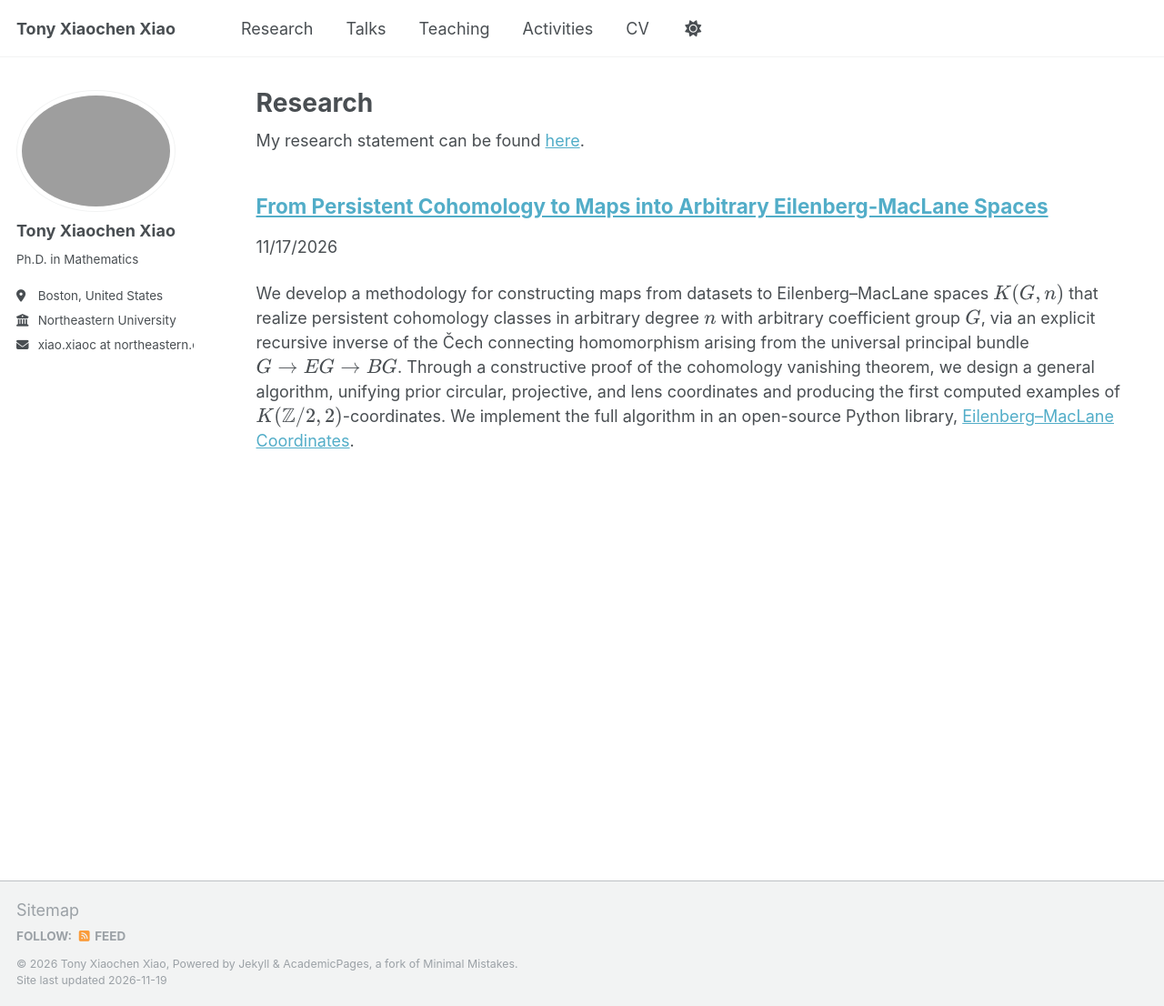
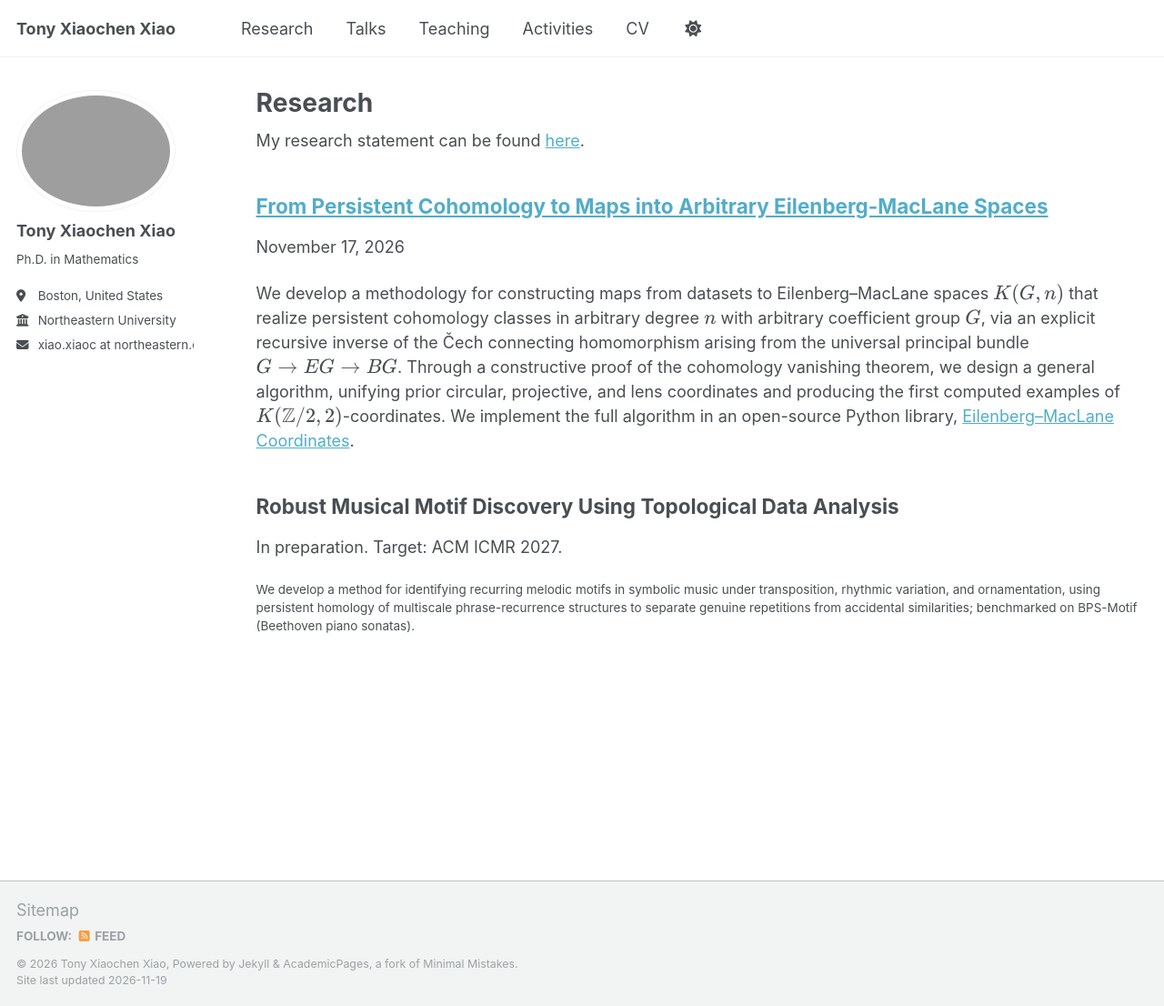
Before and after one commit to tonyxiaochenxiao/tonyxiaochenxiao.github.io, a Jekyll site: the page built from _pages/publications.html, in a window 1280 px wide and 1106 px high. Shown: the whole window at 91% size. Built offline with Jekyll 4.4.1, drawn with Linux system fonts in a browser that asks for light colours; a script that is not in the unit is left out.

Commit message:
Research page: add motif project, unify date format
Co-Authored-By: Claude Opus 5.5 <noreply@anthropic.com>

```diff
--- a/_includes/archive-single.html
+++ b/_includes/archive-single.html
@@ -41,7 +41,7 @@
         {% if post.collection == 'teaching' %}
           <p> {{ post.type }}, <i>{{ post.venue }}</i>, {{ post.date | default: "1900-01-01" | date: "%Y" }} </p>
         {% elsif post.collection == 'publications' %}
-          <p>{{ post.date | default: "1900-01-01" | date: "%m/%d/%Y" }}</p>
+          <p>{{ post.date | default: "1900-01-01" | date: "%B %d, %Y" }}</p>
         {% elsif post.date %}
          <p class="page__date"><strong><i class="fa fa-fw fa-calendar" aria-hidden="true"></i> {{ site.data.ui-text[site.locale].date_label | default: "Published:" }}</strong> <time datetime="{{ post.date | default: "1900-01-01" | date_to_xmlschema }}">{{ post.date | default: "1900-01-01" | date: "%B %d, %Y" }}</time></p>
         {% endif %}
--- a/_layouts/single.html
+++ b/_layouts/single.html
@@ -37,7 +37,7 @@ layout: default
         {% if page.collection == 'teaching' %}
           <p> {{ page.type }}, <i>{{ page.venue }}</i>, {{ page.date | default: "1900-01-01" | date: "%Y" }} </p>
         {% elsif page.collection == 'publications' and page.date %}
-          <p class="page__date"><strong><i class="fa fa-fw fa-calendar" aria-hidden="true"></i> Submitted:</strong> <time datetime="{{ page.date | date_to_xmlschema }}">{{ page.date | date: "%m/%d/%Y" }}</time></p>
+          <p class="page__date"><strong><i class="fa fa-fw fa-calendar" aria-hidden="true"></i> Submitted:</strong> <time datetime="{{ page.date | date_to_xmlschema }}">{{ page.date | date: "%B %d, %Y" }}</time></p>
         {% elsif page.venue and page.date %}
           <p>Published in <i>{{ page.venue }}</i>, {{ page.date | default: "1900-01-01" | date: "%Y" }} </p>
         {% elsif page.date %}
--- a/_pages/publications.html
+++ b/_pages/publications.html
@@ -32,3 +32,12 @@ author_profile: true
     {% include archive-single.html %}
   {% endfor %}
 {% endif %}
+
+<!-- Work in progress: no detail page yet, so this entry is written here directly instead of in _publications/ -->
+<div class="list__item">
+  <article class="archive__item" itemscope itemtype="http://schema.org/CreativeWork">
+    <h2 class="archive__item-title" itemprop="headline">Robust Musical Motif Discovery Using Topological Data Analysis</h2>
+    <p>In preparation. Target: ACM ICMR 2027.</p>
+    <p class="archive__item-excerpt" itemprop="description">We develop a method for identifying recurring melodic motifs in symbolic music under transposition, rhythmic variation, and ornamentation, using persistent homology of multiscale phrase-recurrence structures to separate genuine repetitions from accidental similarities; benchmarked on BPS-Motif (Beethoven piano sonatas).</p>
+  </article>
+</div>
```
